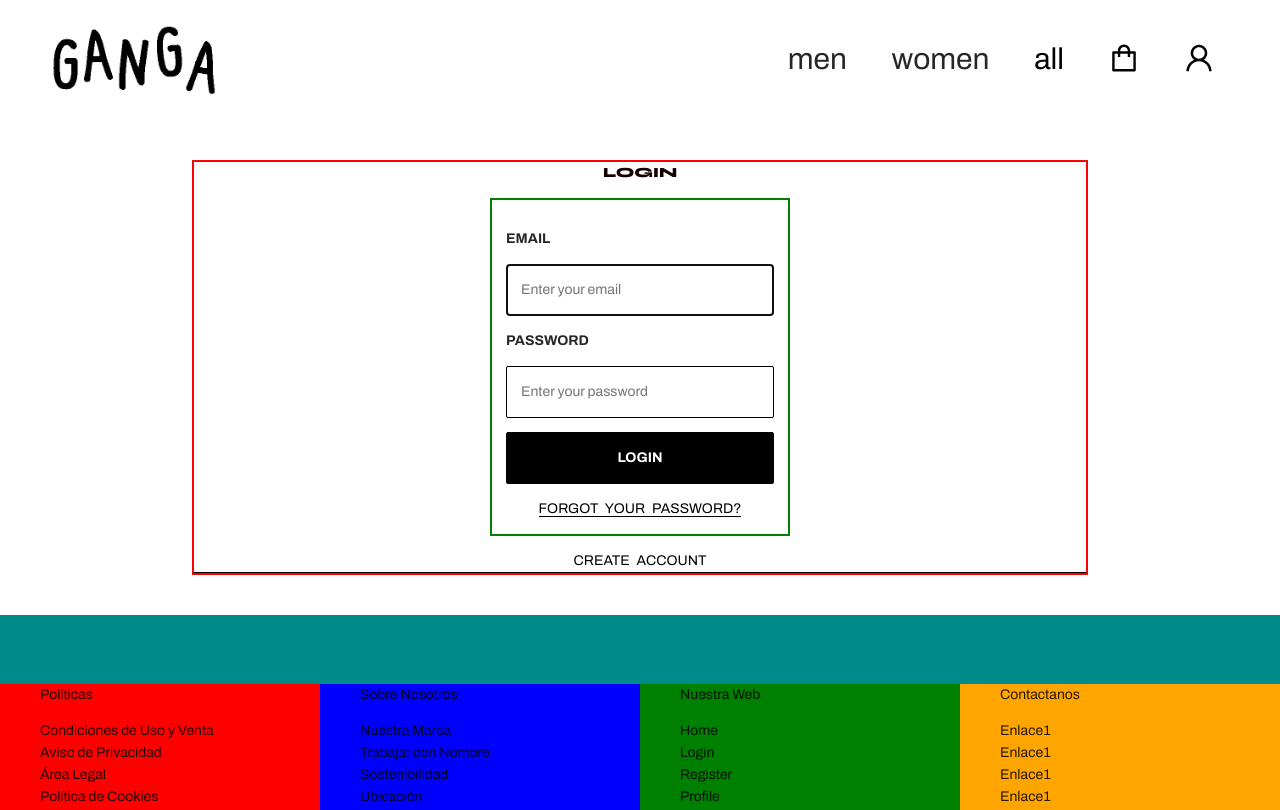
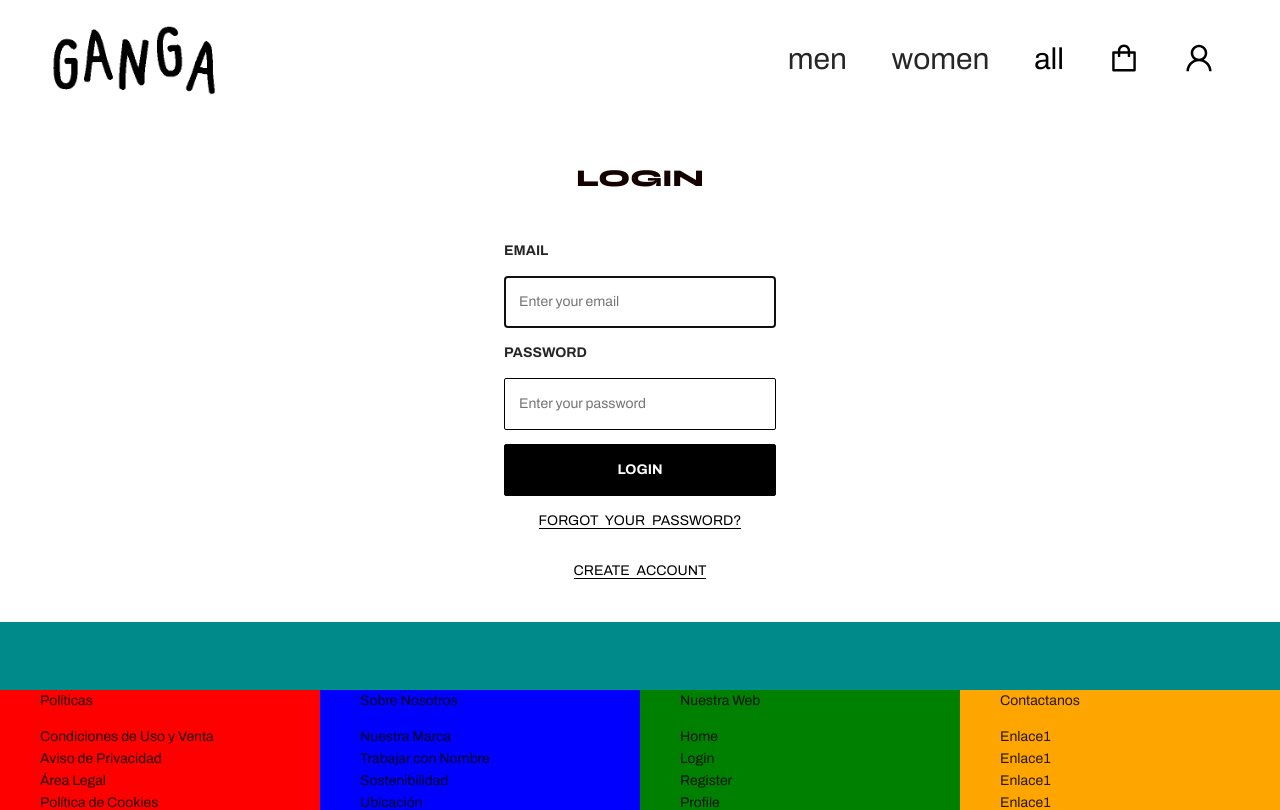
Before and after one commit to Santiremix/E-Commerce-Front, a React (Create React App) app: page /access in a window 1280 px wide. Shown: the top 810 px of the page. Built offline with nearby package versions, Linux system fonts and the light colour scheme; the HTML template or start-up script is replaced by a standard one.

Commit message:
añadiendo notificaciones de login y register

```diff
--- a/src/App.jsx
+++ b/src/App.jsx
@@ -35,7 +35,6 @@ function App() {
                   <Route path="/access" element={<Access />} />
                   <Route path="/myorders" element={<MyOrders />} />
                   <Route path="/myprofile" element={<MyProfile />} />
-                  <Route path="/men" element={<ProductsForMen />} />
                 </Routes>
               <Footer />
             </BrowserRouter>
--- a/src/components/Access/Access.jsx
+++ b/src/components/Access/Access.jsx
@@ -12,14 +12,14 @@ function Access() {
 
   return (
     <div className="example">
-      <div className="textStyle"> {account ? "Login" : "Register"}</div>
+      <div className="textStyle" style={{fontSize:24+"px"}}> {account ? "Login" : "Register"}</div>
       {account ? <Login /> : <Register />}
-      <div
+      <span
         className="accessText"
         onClick={() => setAccount((initial) => !initial)}
       >
         {account ? "Create Account" : "Login"}
-      </div>
+      </span>
     </div>
   );
 }
--- a/src/components/Access/Access.scss
+++ b/src/components/Access/Access.scss
@@ -2,12 +2,11 @@
     text-align: center;
     width: 70%;
     margin: 40px auto;
-    border: 2px solid red;
 }
 
 .container__Login{
      padding: 1em;
-    border: 2px solid green;
+
     text-align: center;
     margin: 1em auto;
     max-width: 300px;
--- a/src/components/Access/Login/Login.jsx
+++ b/src/components/Access/Login/Login.jsx
@@ -2,6 +2,7 @@ import { useContext, useEffect, useState } from "react";
 import { UserContext } from "../../../context/UserContext/UserState";
 import { Form, Input, Button } from "antd";
 import { useNavigate } from "react-router-dom";
+import { notification } from "antd";
 
 function Login() {
   const { login } = useContext(UserContext);
@@ -12,7 +13,14 @@ function Login() {
   };
   const [formData, setFormData] = useState(initialState);
   const { email, password } = formData;
-
+  const openNotificationWithIcon = (type, placement) => {
+    notification[type]({
+      message: "Welcome back!",
+      description:
+        "Your login went smoothly.",
+      placement,
+    });
+  };
   const onChange = (e) => {
     setFormData((prevState) => ({
       ...prevState,
@@ -22,6 +30,7 @@ function Login() {
   const onSubmit = (e) => {
     e.preventDefault();
     login(formData);
+    openNotificationWithIcon("success", "topRight");
   };
 
   useEffect(() => {
--- a/src/components/Access/Register/Register.jsx
+++ b/src/components/Access/Register/Register.jsx
@@ -1,12 +1,11 @@
 import { useContext, useEffect, useState } from "react";
 import { UserContext } from "../../../context/UserContext/UserState";
-import { Form, Input, Button } from 'antd';
 import { useNavigate } from "react-router-dom";
-
-
+import { notification } from "antd";
 function Register() {
-
-    const { clearMessage, register, message } = useContext(UserContext);
+  const initialValue = true;
+  const [setAccount] = useState(initialValue);
+    const {register} = useContext(UserContext);
 
     const navigate = useNavigate()
     const initialState = {
@@ -20,6 +19,15 @@ function Register() {
     const [formData, setFormData] = useState(initialState);
     const { name,email, password,password2,phone} = formData;
 
+    const openNotificationWithIcon = (type, placement) => {
+      notification[type]({
+        message: "Welcome",
+        description:
+          "Your account has been created.",
+        placement,
+      });
+    };
+
     const onChange = (e) => {
       setFormData((prevState) => ({
         ...prevState,
@@ -28,10 +36,12 @@ function Register() {
     };
     const onSubmit = (e) => {
       e.preventDefault();
+      console.log(formData)
       register(formData);
+      openNotificationWithIcon("success", "topRight");
       setTimeout(() => {
-        navigate("/")
-        clearMessage()
+        navigate("/products")
+
     },3000)
     };
 
```
Also changed, not shown: 1 other file (tests, documents, lock files or other folders).
